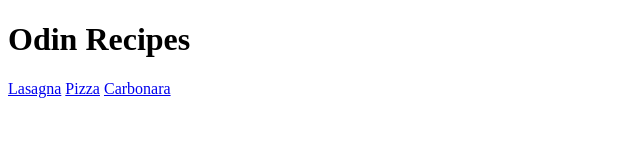
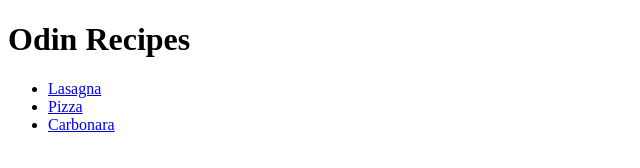
Before and after one commit to ngliye98/odin-recipes, a plain HTML site: page index.html in a window 1280 px wide. Shown: the whole page, without its empty margins (0-640 px from the left). Drawn offline with Linux system fonts and the light colour scheme.

Commit message:
Placed recipe hyperlinks into unordered list on index.html

```diff
--- a/index.html
+++ b/index.html
@@ -8,8 +8,11 @@
 </head>
 <body>
     <h1>Odin Recipes</h1>
-    <a href='recipes/lasagna.html'>Lasagna</a>
-    <a href='recipes/pizza.html'>Pizza</a>
-    <a href='recipes/carbonara.html'>Carbonara</a>
+    <ul>
+        <li><a href='recipes/lasagna.html'>Lasagna</a></li>
+        <li><a href='recipes/pizza.html'>Pizza</a></li>
+        <li><a href='recipes/carbonara.html'>Carbonara</a></li>
+    </ul>
+
 </body>
 </html>
```
